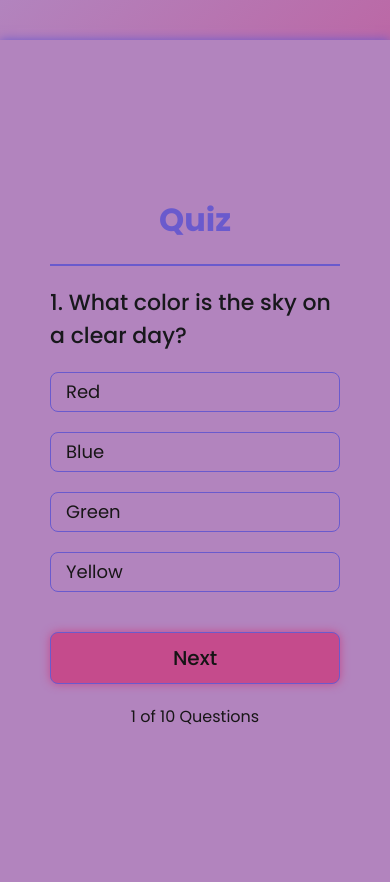
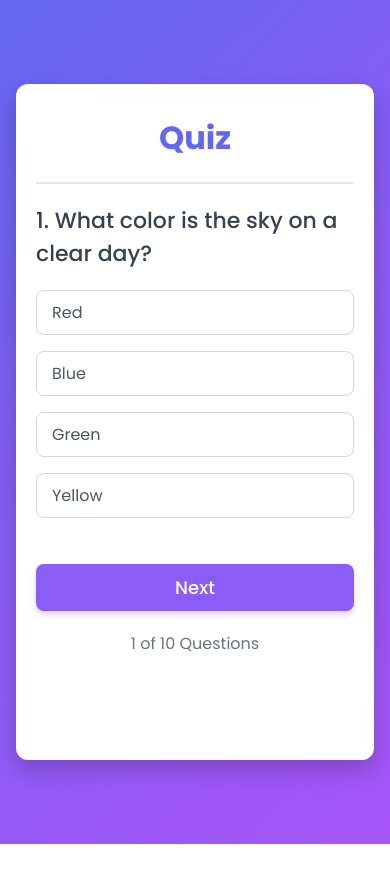
Before and after one commit to JohnnelBaylen/quiz, a React (Vite) app: page / in a window 390 px wide. After the commit the page ends 844 px from the top, so only its background shows below. Built offline with nearby package versions, Linux system fonts and the light colour scheme.

Commit message:
ui: update ui design

```diff
--- a/src/styles/index.css
+++ b/src/styles/index.css
@@ -1,107 +1,129 @@
-*{
+* {
   margin: 0;
   padding: 0;
-    font-family: 'Poppins', sans-serif;
+  font-family: "Poppins", sans-serif;
   box-sizing: border-box;
 }
 
-body{
+body {
   height: 100vh;
-    background-image: linear-gradient(319deg, #6a5acd 0%, #c54b8c 37%, #b284be 100%);
+  background-image: linear-gradient(135deg, #6366f1 0%, #8b5cf6 50%, #a855f7 100%);
+  display: flex;
+  align-items: center;
+  justify-content: center;
 }
 
-.container{
+.container {
   width: 640px;
   margin: auto;
-    margin-top: 40px;
-    background: #b284be;
-    color: #fff;
-    border-radius: 10px;
+  background: #ffffff;
+  color: #1f2937;
+  border-radius: 16px;
   padding: 40px 50px;
   display: flex;
   flex-direction: column;
   gap: 20px;
-    box-shadow: 0 0 10px 0 #6a5acd;
+  box-shadow: 0 10px 25px rgba(0, 0, 0, 0.2);
 }
 
-.container h1{
+.container h1 {
   text-align: center;
-    color:#6a5acd;
+  color: #6366f1;
+  font-weight: 700;
 }
 
-.container hr{
+.container hr {
   height: 2px;
   border: none;
-    background: #6a5acd;
+  background: #e5e7eb;
 }
 
-.container h2{
+.container h2 {
   font-size: 27px;
   font-weight: 500;
-    color: #18181c;
+  color: #374151;
 }
 
-.container ul li{
+.container ul {
+  list-style: none;
+}
+
+.container ul li {
   display: flex;
   align-items: center;
-    height: 40px;
+  height: 50px;
   padding-left: 15px;
-    margin-bottom: 20px;
-    border: 1px solid #6a5acd;
+  margin-bottom: 16px;
+  border: 1px solid #d1d5db;
   cursor: pointer;
   border-radius: 8px;
-    font-size: 20px;
-    outline: none;
-    color:  #181617;
+  font-size: 18px;
+  transition: all 0.3s ease;
+  color: #4b5563;
 }
 
-.container button{
-    padding: 10px 30px;
-    background: #c54b8c;
-    color: #151414;
-    font-size: 25px;
+.container ul li:hover {
+  border-color: #8b5cf6;
+  background-color: #f9fafb;
+}
+
+.container button {
+  padding: 12px 30px;
+  background: #8b5cf6;
+  color: #ffffff;
+  font-size: 20px;
   font-weight: 500;
   border-radius: 8px;
   cursor: pointer;
-    border: 1px solid #6a5acd;
-    box-shadow: 0 0 10px #c54b8c;
+  border: none;
+  box-shadow: 0 4px 6px rgba(139, 92, 246, 0.25);
+  transition: all 0.3s ease;
   outline: 0;
+  margin-top: 10px;
+  align-self: center;
 }
 
-.container button:hover{
-    background: #6a5acd;
+.container button:hover {
+  background: #7c3aed;
+  transform: translateY(-2px);
 }
 
-.container .coverage{
+.container .coverage {
   text-align: center;
   font-size: 18px;
-    color: #181617;
+  color: #6b7280;
 }
 
 .container .correct {
-    background: #fff;
-    background-color: #44944e;
+  background-color: #10b981;
+  color: #ffffff;
+  border-color: #10b981;
 }
 
 .container .wrong {
-    background: #fff;
-    background-color: #c54b8c;
+  background-color: #ef4444;
+  color: #ffffff;
+  border-color: #ef4444;
 }
 
-.container .score{
+.container .score {
   text-align: center;
+  font-size: 20px;
+  font-weight: 600;
+  color: #374151;
 }
 
 @media (max-width: 768px) {
   body {
-        padding: 0;
+    padding: 16px;
   }
 
   .container {
-        border-radius: 0;
-        width: 100vw;
-        height: 100vh;
-        justify-content: center;
+    width: 100%;
+    height: auto;
+    min-height: 80vh;
+    border-radius: 12px;
+    padding: 30px 20px;
   }
 
   .container h2 {
@@ -109,12 +131,14 @@ body{
   }
 
   .container ul li {
-        font-size: 18px;
+    font-size: 16px;
+    height: 45px;
   }
 
   .container button {
-        font-size: 20px;
-        padding: 10px;
+    font-size: 18px;
+    padding: 10px 20px;
+    width: 100%;
   }
 
   .container .coverage {
```
Lines whose indentation alone changed are shown as unchanged.
